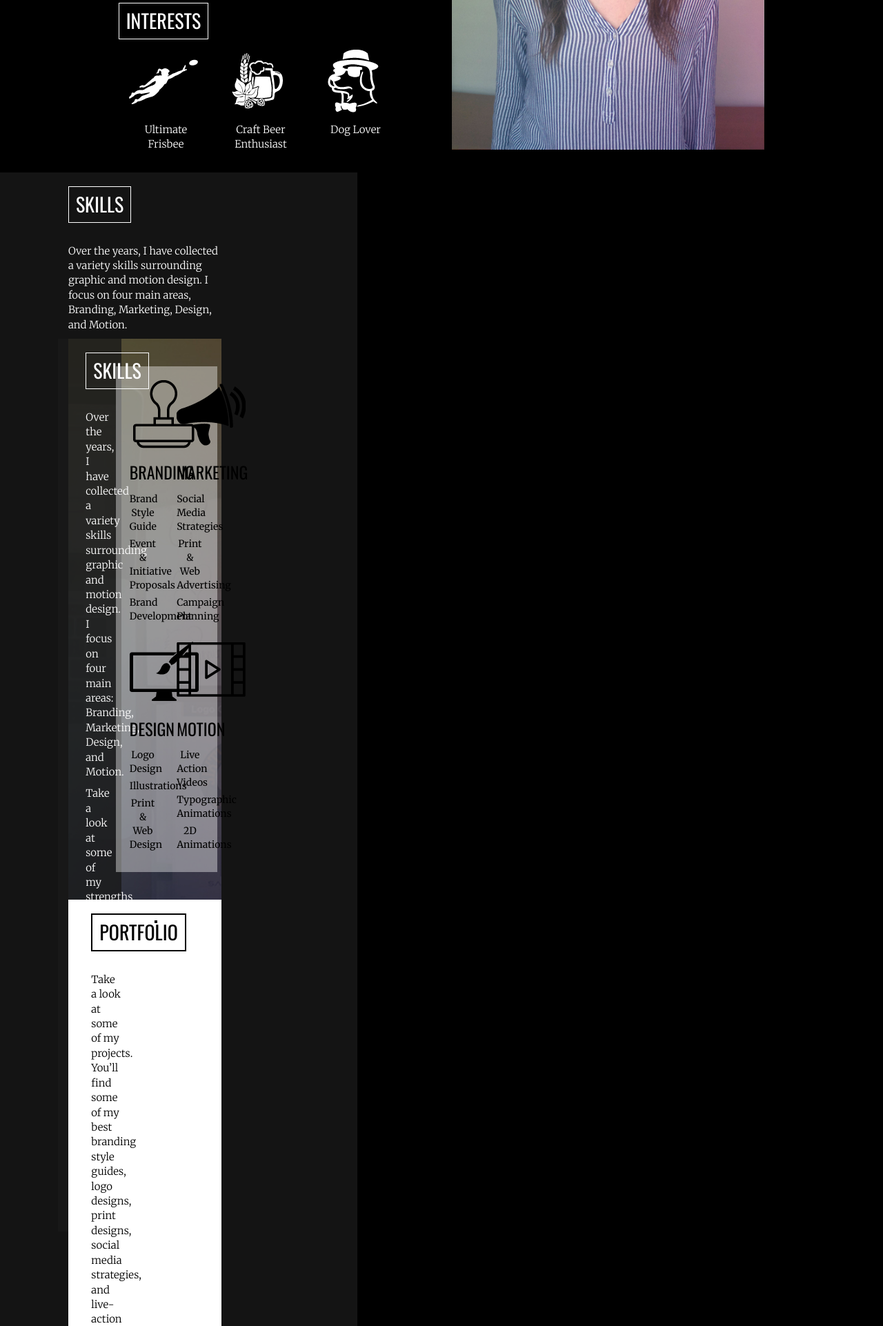
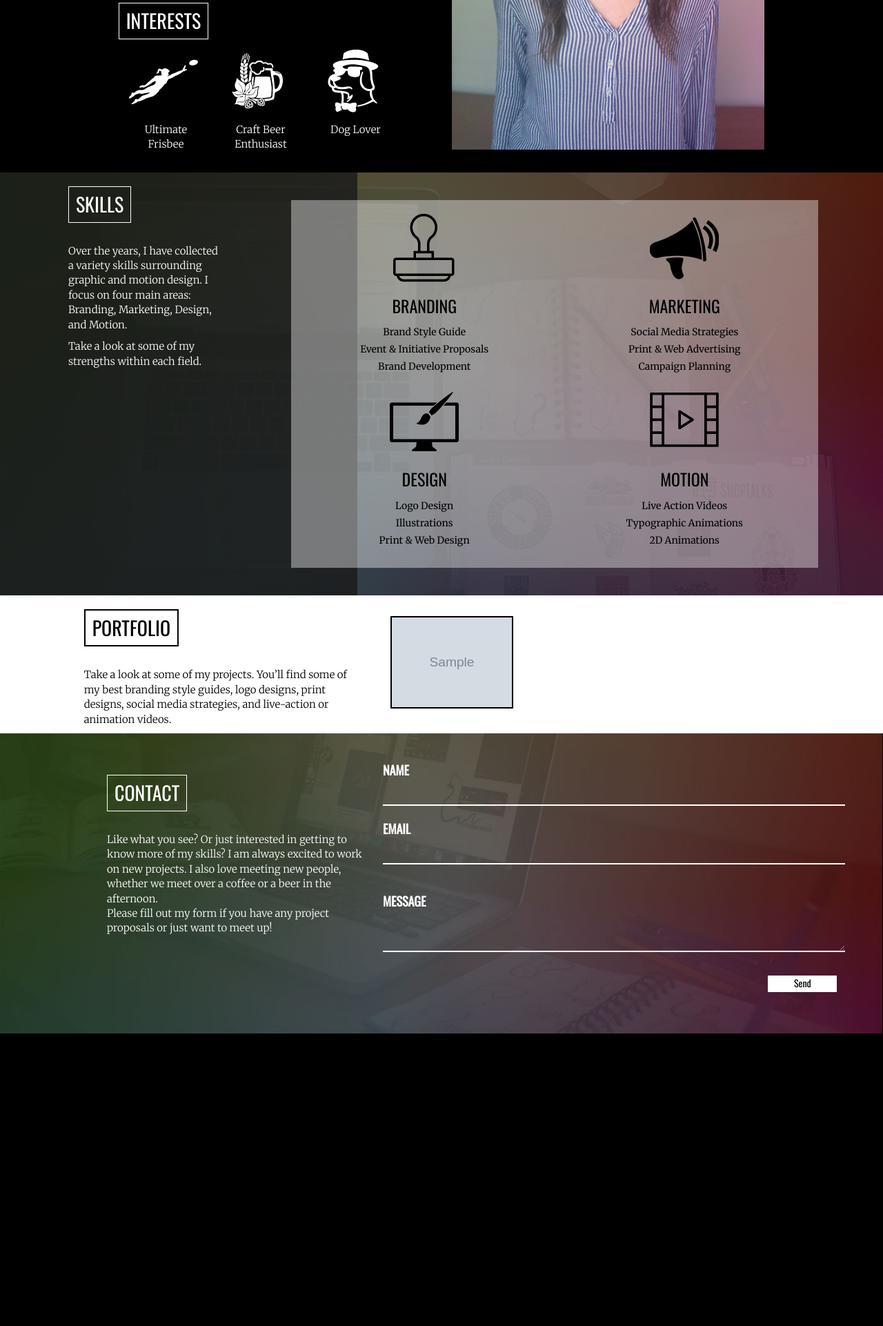
Before and after one commit to jpeden96/peden_portfolio, a PHP site: page / in a window 1280 px wide. Shown: the part 1015-2937 px from the top of the page at 69% size. After the commit the page ends 2513 px from the top, so only its background shows below. Run offline with PHP 8.4, Linux system fonts and the light colour scheme; tables that the repository leaves empty or names only in its code hold one stand-in row (values such as "Sample post"); grey boxes marked "Sample" are stand-in pictures; some libraries are stand-ins or nearby versions.

Commit message:
minor issues with index, and added local database info so teachers can see the full functionality

```diff
--- a/admin/scripts/connect.php
+++ b/admin/scripts/connect.php
@@ -1,9 +1,9 @@
 <?php
 // This file will connect us to the database.
-$user = "juliapeden";
-$pass = "Glasgow69";
+$user = "root";
+$pass = "root";
 $url = "localhost";
-$db = "peden_portfolio";
+$db = "db_portfolio";
 
 $link = mysqli_connect($url, $user, $pass, $db, "8888");
 
--- a/index.php
+++ b/index.php
@@ -127,13 +127,6 @@
         </div>
     <!-- </div> -->
   </section>
-<section class="skills container" id="skills">
-<!-- <div class="container bgGradient"> -->
-  <div class="row">
-    <div class="col-xs-12 col-md-5 skillsOverlay">
-    <div class="col-sm-10 col-sm-push-1 col-md-6 col-md-push-2 skillsText">
-      <h1>SKILLS</h1>
-      <p>Over the years, I have collected a variety skills surrounding graphic and motion design. I focus on four main areas, Branding, Marketing, Design, and Motion. </p>
 
   <section class="skills container" id="skills">
   <div class="bgGradient">
```
Also changed, not shown: js/lightbox.js. Lines whose indentation alone changed are shown as unchanged.
